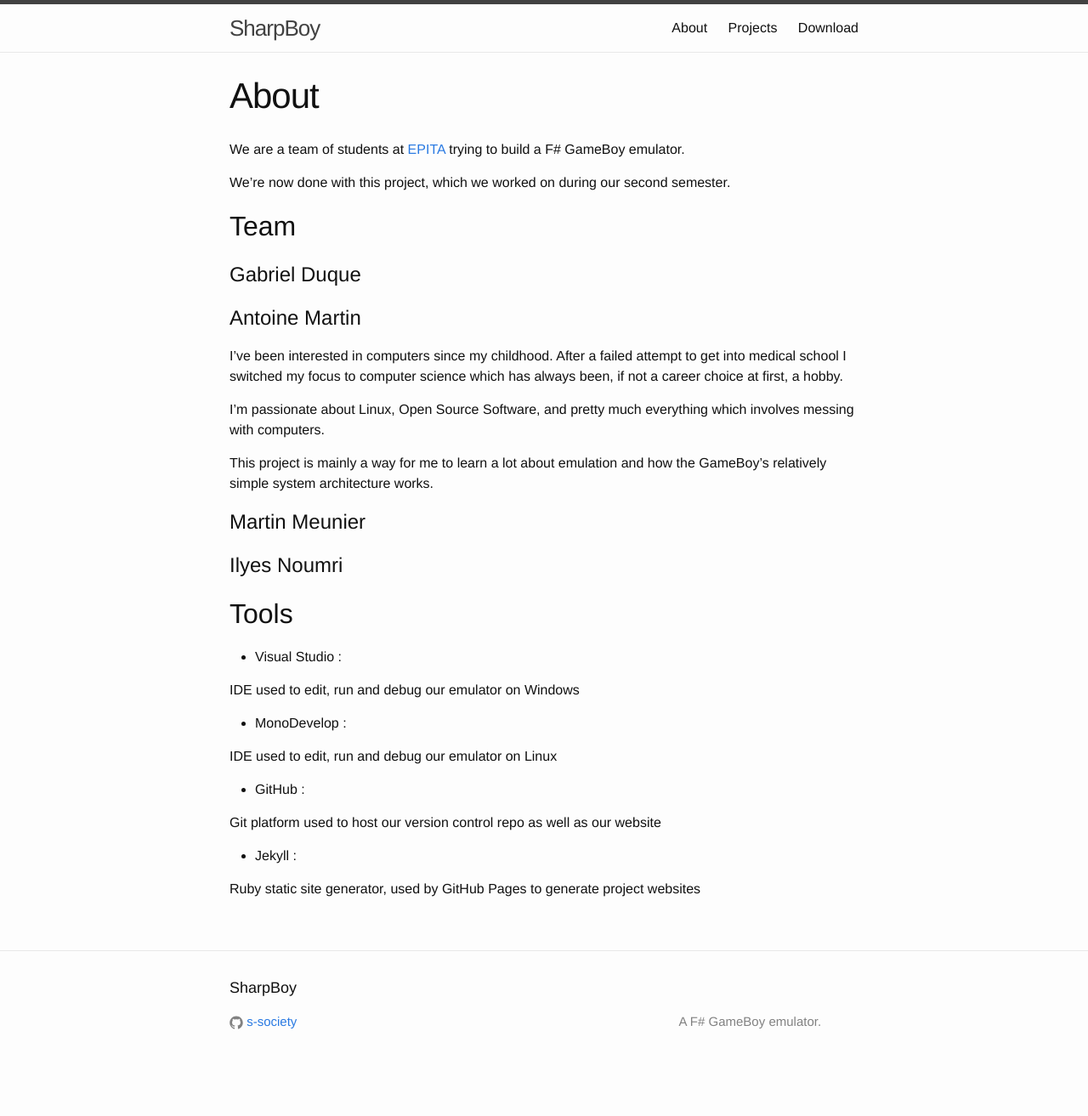
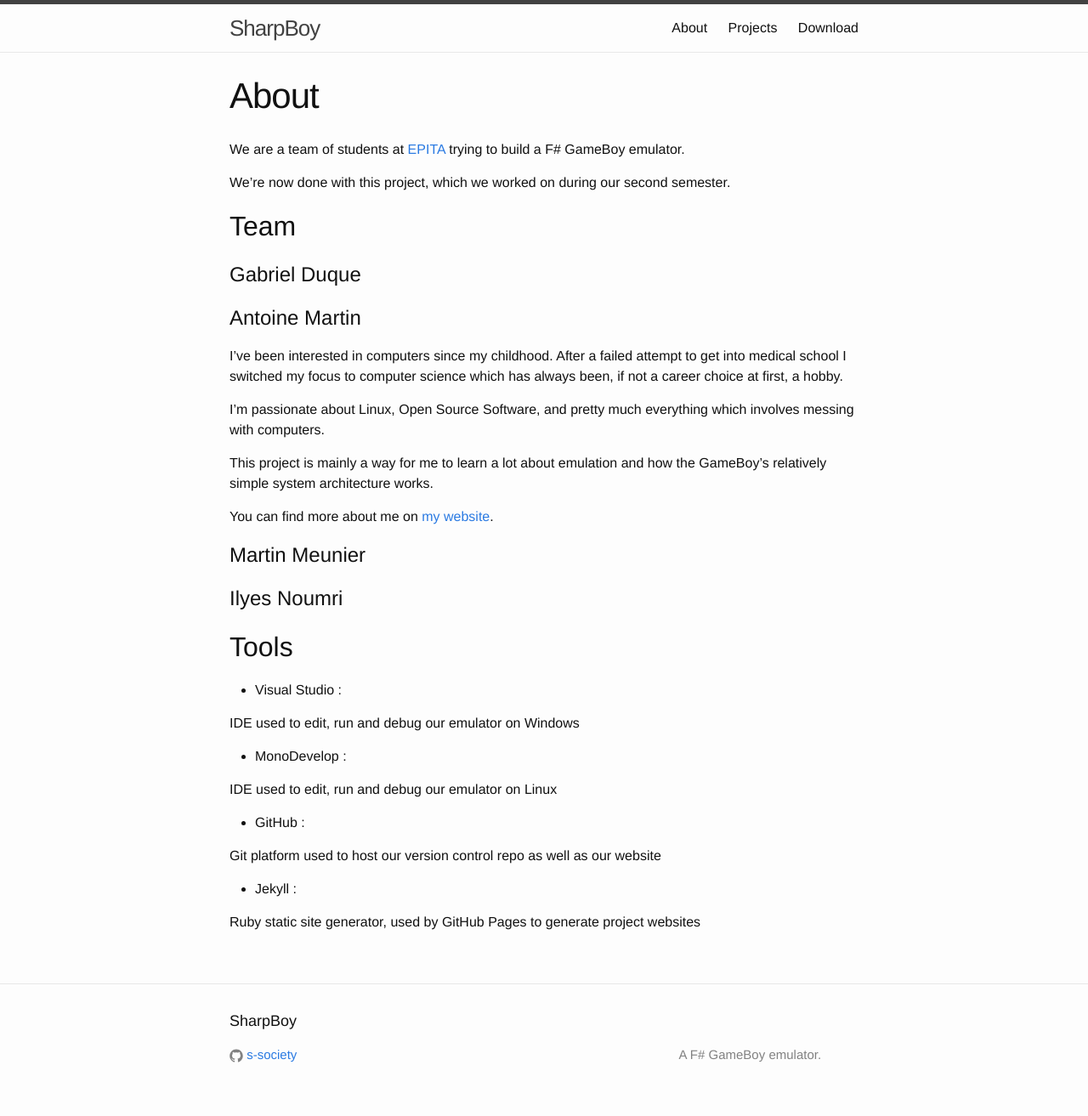
Before and after one commit to s-society/sharpboy, a Jekyll site: the page built from about.md, in a window 1280 px wide. Shown: the whole page at 85% size. Built offline with Jekyll 4.4.1, drawn with Linux system fonts in a browser that asks for light colours; comment, search, counter and statistics services are not loaded; before the commit the page ends 1274 px from its top, so only the background shows below that.

Commit message:
Add website link

```diff
--- a/about.md
+++ b/about.md
@@ -23,6 +23,8 @@
 
 This project is mainly a way for me to learn a lot about emulation and how the GameBoy's relatively simple system architecture works.
 
+You can find more about me on [my website](https://alarsyo.com).
+
 # Martin Meunier
 
 # Ilyes Noumri
```
